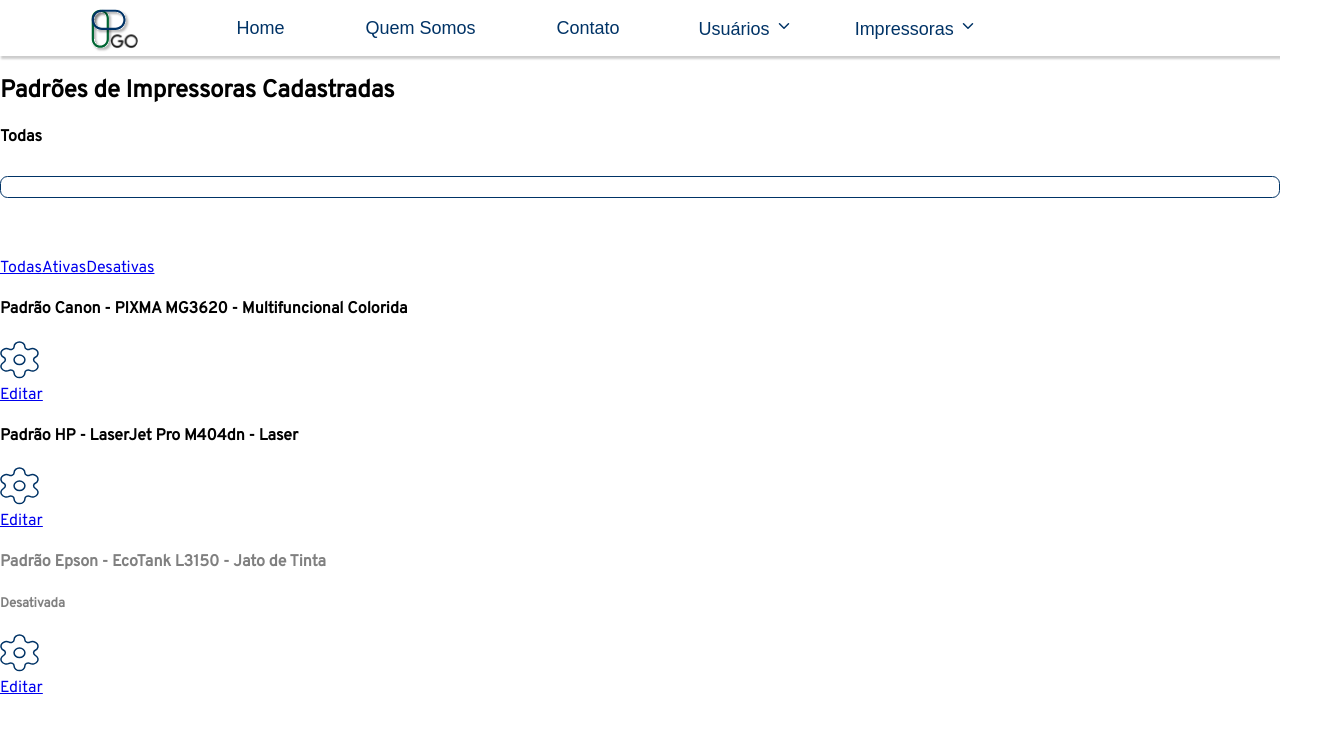
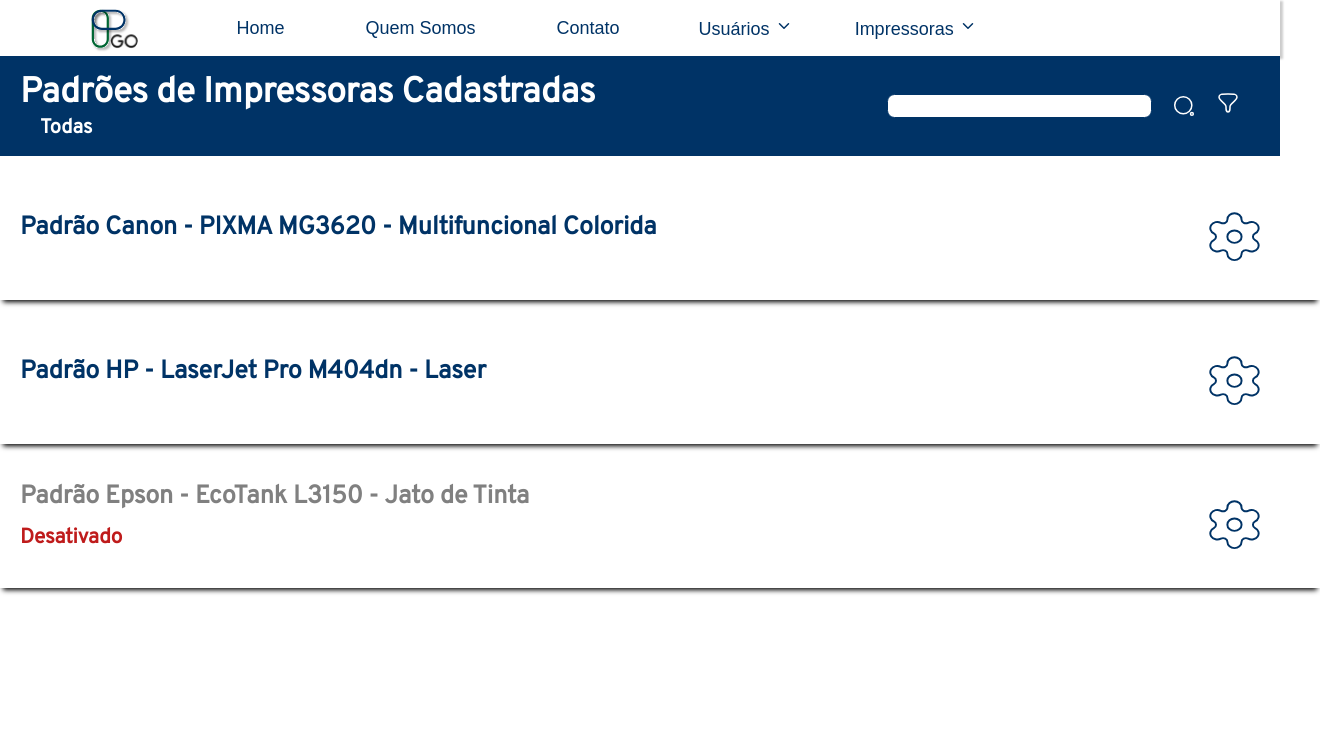
Before and after one commit to fga-eps-mds/2023.2-PrintGo-FrontEnd, a React (Create React App) app: page /listapadroes in a window 1280 px wide. Shown: the top 732 px of the page, 1320 px wide, since content can reach past the window. Built offline with nearby package versions, Linux system fonts and the light colour scheme; no server answers.

Commit message:
:racehorse: (#187) Refatorando pesquisa e filtro

```diff
--- a/src/pages/PatternList.js
+++ b/src/pages/PatternList.js
@@ -1,5 +1,5 @@
 import React, { useState, useMemo, useEffect } from "react";
-import "../style/pages/printersList.css";
+import "../style/pages/patternList.css";
 import { Link } from "react-router-dom";
 import Search from '../assets/Search.svg';
 import Filter from '../assets/Filter.svg';
@@ -25,24 +25,59 @@ export default function PatternList() {
         tipo: "Multifuncional Colorida",
         modelo: "PIXMA MG3620",
         marca: "Canon",
-        ativado: true
+        status: "ATIVO"
       },
       {
         id_padrao: 2,
         tipo: "Laser",
         modelo: "LaserJet Pro M404dn",
         marca: "HP",
-        ativado: true
+        status: "ATIVO"
       },
       {
         id_padrao: 3,
         tipo: "Jato de Tinta",
         modelo: "EcoTank L3150",
         marca: "Epson",
-        ativado: false
+        status: "DESATIVADO"
       },
     ]
   )
+
+  //qual filtro esta sendo aplicado
+  function filterBeingShown(filter){
+
+    if (filter === 'all') {
+      return 'Todas';
+    } else if (filter === 'active') {
+      return 'Ativas';
+    } else {
+      return 'Desativadas';
+    }
+  }
+
+  //filtros para busca de impressora
+  const filteredPatterns = useMemo(() => {
+    return patterns.filter(pattern => {
+      const searchLower = search.toLowerCase();
+      const {
+        tipo,
+        modelo,
+        marca,
+      } = pattern;
+
+      return (
+        search === '' ||
+        tipo.toLowerCase().includes(searchLower) ||
+        modelo.toLowerCase().includes(searchLower) ||
+        marca.toLowerCase().includes(searchLower)
+      );
+    }).filter(pattern => {
+      return filter === 'all' ||
+             (filter === 'active' && pattern.status === "ATIVO") ||
+             (filter === 'deactivated' && pattern.status === "DESATIVADO");
+    });
+  }, [patterns, search, filter]);
 
   return (
     <>
@@ -61,11 +96,7 @@ export default function PatternList() {
         <div className="patternlist-header">
           <div className="patternlist-header-title">
             <h2>Padrões de Impressoras Cadastradas</h2>
-            {
-              (filter === 'all' && (<h4>Todas</h4>)) ||
-              (filter === 'active' && (<h4>Ativas</h4>)) ||
-              (filter === 'deactivated' && (<h4>Desativadas</h4>))
-            }
+            <h4 data-testid="filter_beign_shown">{filterBeingShown(filter)}</h4>
           </div>
 
           <div className="patternlist-header-search-filter">
@@ -88,29 +119,11 @@ export default function PatternList() {
           </div>
         </div>
 
-        {patterns.filter((pattern) => {
-          // Filtro de pesquisa.
-          return search.toLowerCase() === ''
-          ? pattern.ativado || !pattern.ativado
-          : pattern.tipo.toLocaleLowerCase().includes(search) ||
-            pattern.modelo.toLocaleLowerCase().includes(search) ||
-            pattern.marca.toLocaleLowerCase().includes(search)
-
-        }).filter((pattern) => {
-          // Filtro por estado.
-          if (filter === 'active') {
-            return pattern.ativado;
-          } else if (filter === 'deactivated') {
-            return !pattern.ativado;
-          } else {
-            return pattern.ativado || !pattern.ativado;
-          }
-
-        }).map((pattern) => (
-          <div key={pattern.id_padrao} className="patternlist-pattern" style={{ color: pattern.ativado ? '' : 'gray'}}>
+        {filteredPatterns.map(pattern => (
+          <div key={pattern.id_padrao} className="patternlist-pattern" style={{ color: pattern.status === "ATIVO" ? '' : 'gray' }}>
             <div className="patternlist-model">
               <h4>Padrão {pattern.marca} - {pattern.modelo} - {pattern.tipo}</h4>
-              {!pattern.ativado && (<h5>Desativada</h5>)}
+              {pattern.status === 'DESATIVADO' && <h5>Desativado</h5>}
             </div>
 
             <div className="patternlist-engine">
```
